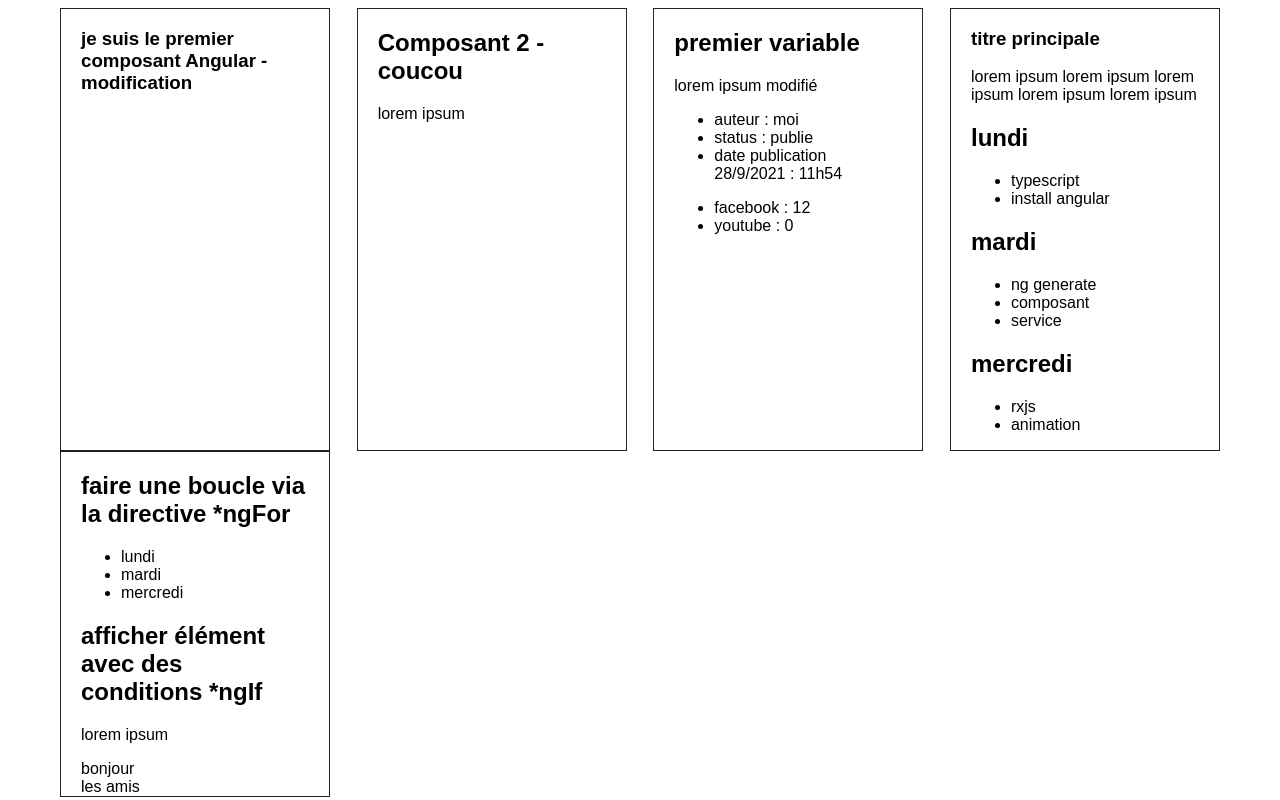
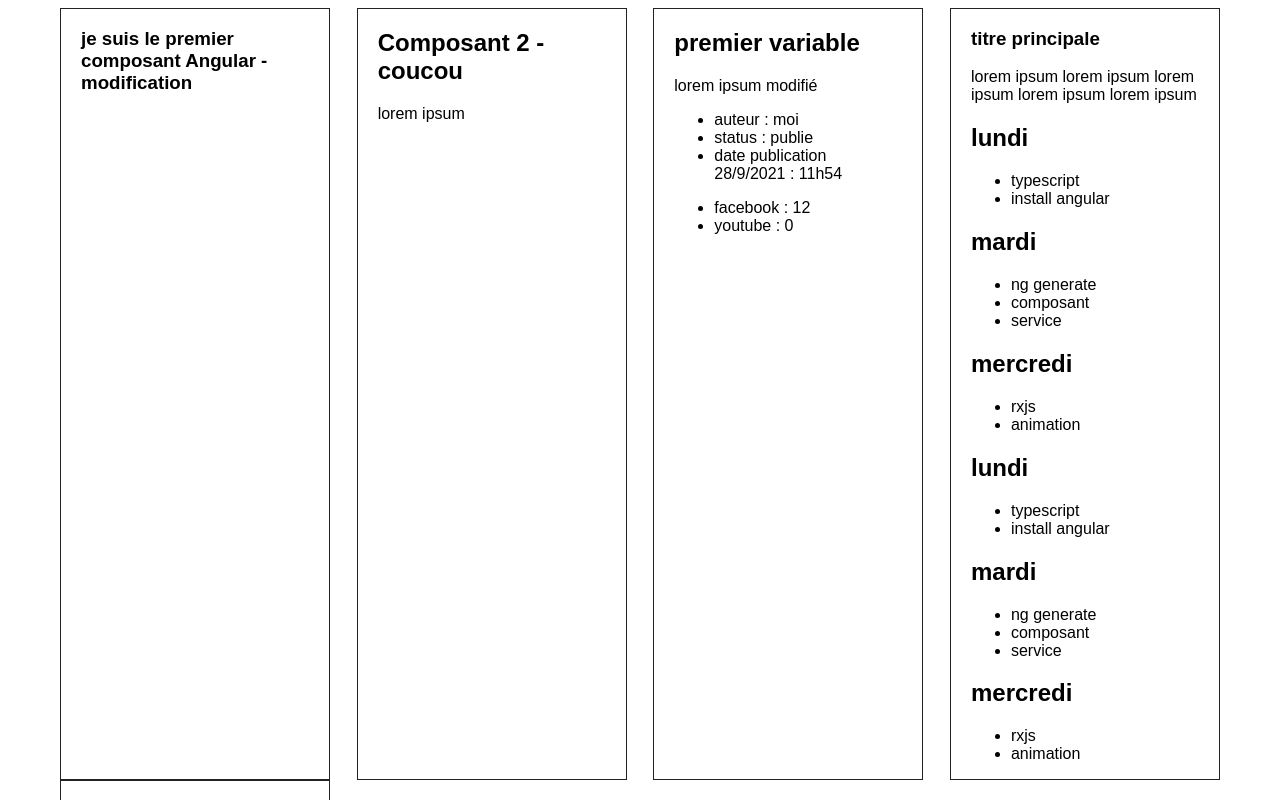
Before and after one commit to webdevproformation/angular-3wa-sept21, an Angular app in the folder semaine2/: page / in a window 1280 px wide. Shown: the top 800 px of the page. Built offline with nearby package versions, Linux system fonts and the light colour scheme.

Commit message:
fin correction exo 10

```diff
--- a/semaine2/src/app/dix.component.ts
+++ b/semaine2/src/app/dix.component.ts
@@ -27,6 +27,7 @@ interface PlanningInterface {
         <li>{{ planning.mercredi[0]}}</li>
         <li>{{ planning.mercredi[1]}}</li>
     </ul>
+    <div [innerHTML]="generatePlanning()"></div>
   `,
   styles: [
   ]
@@ -48,17 +49,28 @@ export class DixComponent implements OnInit {
     return resultat;
   }
 
-  /* public generatePlanning() :string{
+  public generatePlanning() :string{
     let planning = "";
-    for(let jour  in this.planning){
+    const valeurs = Object.values(this.planning) ; // objet => tableau sur les valeurs de l'objet
+    // [[ "typescript" , "install angular"] , [ "ng generate" , "composant" , "service"] , [ "rxjs" , "animation" ] ]
+    const jours = Object.keys(this.planning) ; // objet => tableau sur les keys de l'objet
+    // ["lundi", "mardi", "mercredi"]
+
+    jours.forEach(function(jour : string , index :number){
       planning += "<h2>"+jour+"</h2>";
       planning += "<ul>";
+      valeurs[index].forEach(function( matiere : string ){
+        planning += "<li>"+ matiere +"</li>";
+      })
       planning += "</ul>";
-    }
+    });
     return planning ;
-  } */
+  }
 
-  constructor() { }
+  constructor() {
+    this.generatePlanning()
+
+   }
 
   ngOnInit(): void {
   }
```
